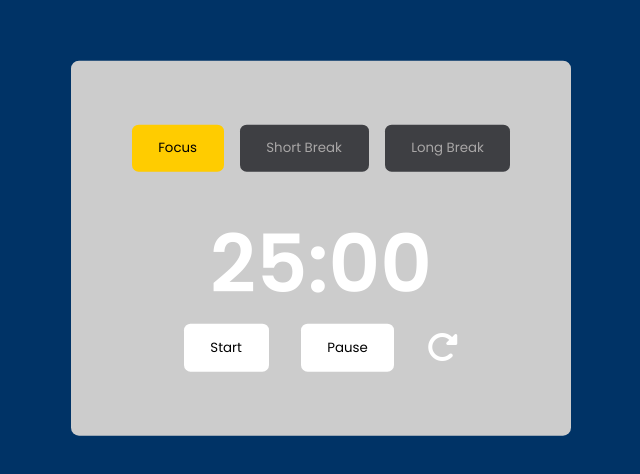
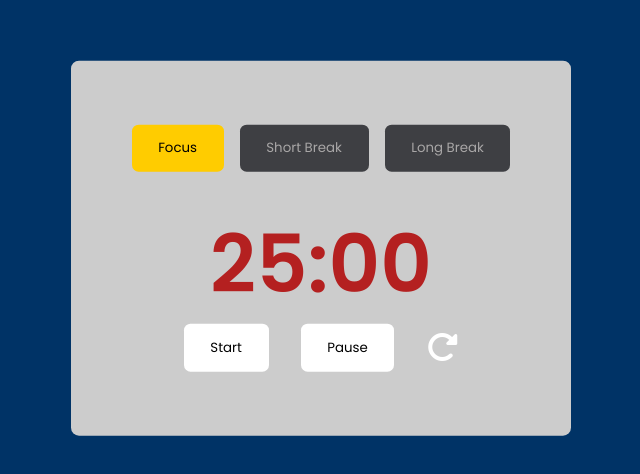
Before and after one commit to shairin-01/pomodoro_timer, a plain HTML site: page index.html in a window 1280 px wide. Shown: the part 152-626 px from the top of the page, without its empty margins (319-959 px from the left). Drawn offline with Linux system fonts and the light colour scheme.

Commit message:
color changed

```diff
--- a/style.css
+++ b/style.css
@@ -47,7 +47,7 @@ background-color: #003366;
   }
   #time {
     text-align: center;
-    color: #ffffff;
+    color: #b42020;
     font-size: 5em;
     font-weight: 600;
   }
```
